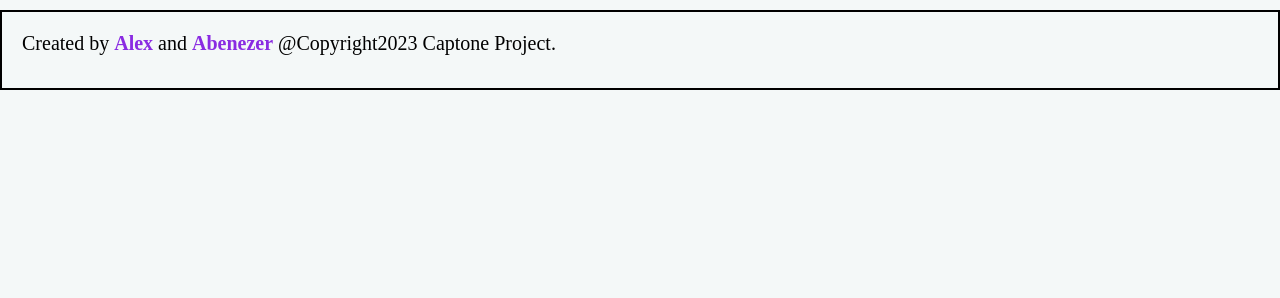
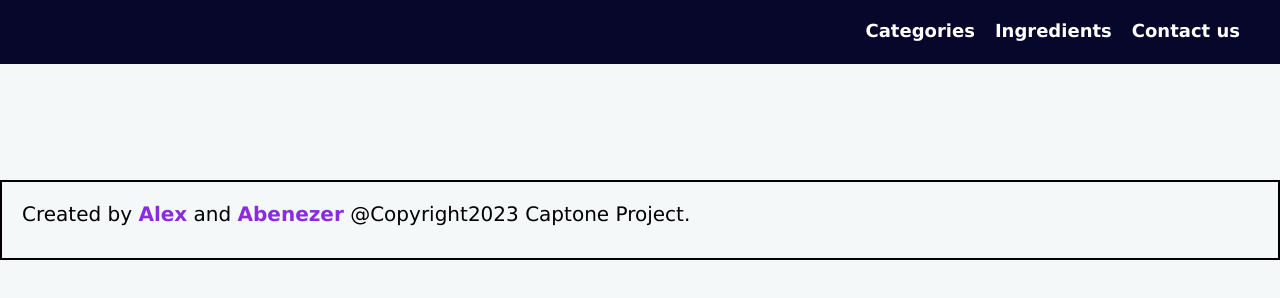
Before and after one commit to AleWaweru/Javascript-capstone-Project, a website built with webpack: page src/index.html in a window 1280 px wide. Built offline with nearby package versions, Linux system fonts and the light colour scheme; files whose address does not match are found by name.

Commit message:
header added

```diff
--- a/src/index.html
+++ b/src/index.html
@@ -11,6 +11,28 @@
 
 <body>
 
+<header>
+    <nav>
+      <div class="nav-logo"></div>
+      <ul class="nav_container">
+        <li class="nav_items">
+          <a href="#">Categories</a>
+        </li>
+        <li class="nav_items">
+          <a href="#">Ingredients</a>
+        </li>
+      	<li class="nav_items">
+          <a href="#">Contact us</a>
+        </li>
+      </ul>
+    </nav>
+  </header>
+
+  <main>
+    <div class="main_items_container"></div>
+    <div class="backdrop_hidden"></div>
+  </main>
+
   <footer>
     <p>Created by <span>Alex</span> and <span>Abenezer</span> @Copyright2023 Captone Project. </p>
 </footer>
--- a/src/style.css
+++ b/src/style.css
@@ -6,7 +6,53 @@
 
 body {
   background-color: rgb(244, 248, 248);
+  font-family: 'Lucida Sans', 'Lucida Sans Regular', 'Lucida Grande', 'Lucida Sans Unicode', Geneva, Verdana, sans-serif;
 }
+
+nav {
+  background-color: rgb(7, 7, 43);
+  display: flex;
+  justify-content: space-between;
+}
+
+.nav-logo {
+  background: url(./images/food-logo.png);
+  width: 4rem;
+  height: 4rem;
+  margin-left: 1.5rem;
+  background-size: cover;
+}
+
+nav li {
+  color: white;
+  font-size: large;
+}
+
+a {
+  text-decoration: none;
+  color: white;
+}
+
+.nav_container {
+  display: flex;
+  flex-direction: row;
+  list-style: none;
+  padding: 1em 2em;
+  font-size: 20px;
+  font-weight: 700;
+  gap: 20px;
+  justify-content: center;
+}
+
+.main_items_container {
+  display: grid;
+  grid-template-columns: 1fr 1fr 1fr;
+  grid-template-rows: 1fr 1fr 1fr;
+  width: 90%;
+  margin: 3em auto;
+  gap: 10px;
+}
+
 
 /* Footer styling */
 footer {
```
Also changed, not shown: 1 other file.
